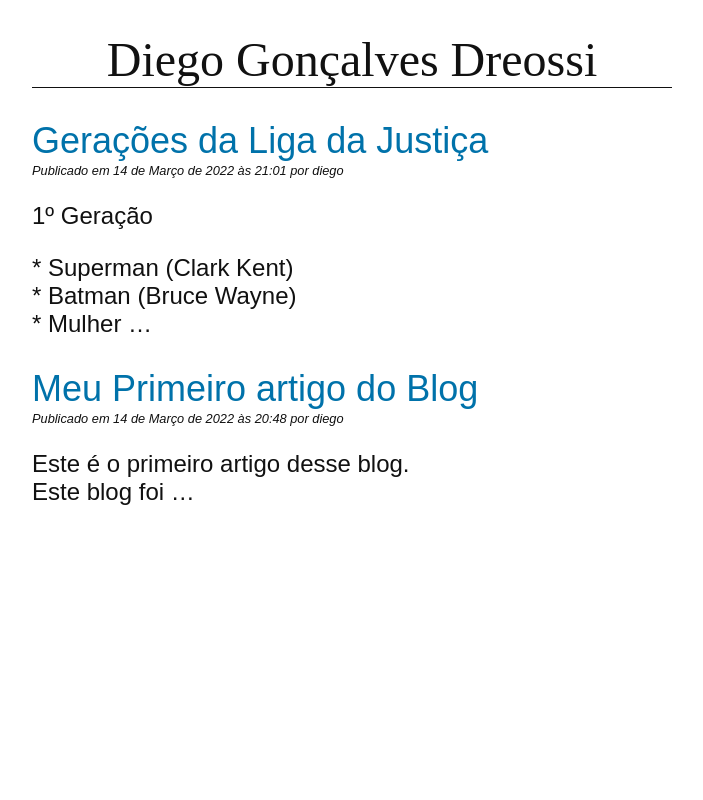
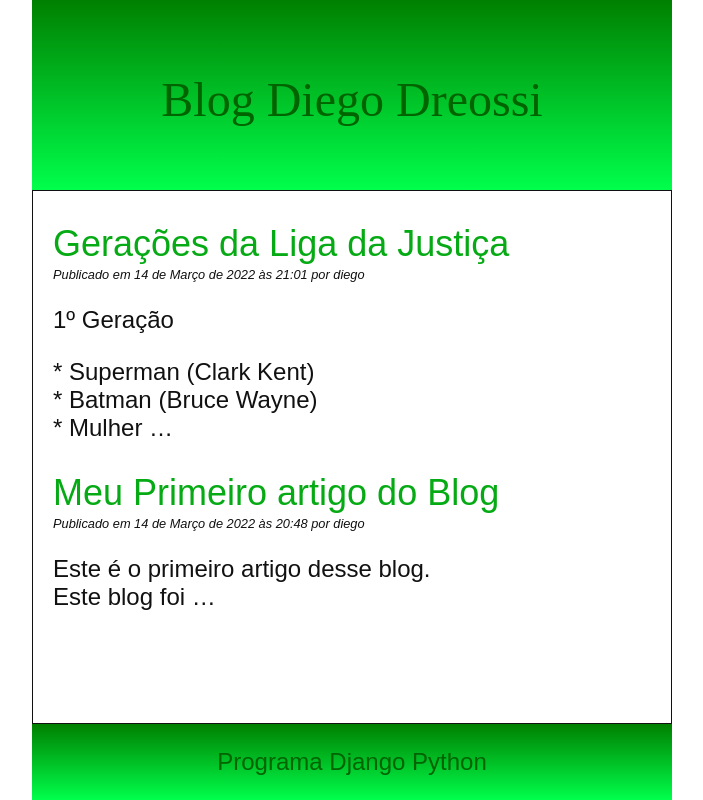
Before and after one commit to diego-goncalves-dreossi/blog-simples, a Django app: page /blog/ in a window 1280 px wide. Shown: the whole page, without its empty margins (288-991 px from the left). Run offline with Django 4.2, Linux system fonts and the light colour scheme; data comes from the database, SQL or seed files in the repository.

Commit message:
meus estilos css

```diff
--- a/blog/blogapp/static/css/blog.css
+++ b/blog/blogapp/static/css/blog.css
@@ -1,25 +1,34 @@
+/*Flex box é a tecnologia usada para manter o rodapé no fundo*/
+
+html{
+    height: 100%;
+}
+
 body {
+    height: 100%;
     margin: 0 25%;
     font-family: sans-serif;
     font-size: 1.5rem;
     color: #111111;
+    display: flex;
+    flex-direction: column;
 }
 
 h1 {
     text-align: center;
     font-family: serif;
     font-weight: normal;
-    border-bottom: 1px solid;
+    /*border-bottom: 1px solid;*/
 }
 
 h2 {
-    color: #0072aa;
+    color:#06aa14;
     font-weight: normal;
-    margin-bottom: 1px;
+    margin-bottom: 2px;
 }
 
 a {
-    color:#0072aa;
+    color:#06aa14;
     text-decoration:none;
 }
 
@@ -28,3 +37,29 @@ p.date {
     font-style: italic;
     margin-top: 1px;
 }
+
+header{
+    background-image: linear-gradient(to bottom,green,rgb(0, 255, 76)) ;
+    min-height: 150px;
+    text-align: center;
+    padding-top: 40px;
+}
+
+header h1{
+    color: darkgreen;
+}
+
+main{
+    padding: 2px 20px;
+    border: 1px solid;
+    flex: 1 0 auto
+}
+
+footer{
+    background-image: linear-gradient(to bottom,green,rgb(0, 255, 76)) ;
+    text-align: center;
+    min-height: 30px;
+    color: darkgreen;
+
+    flex-shrink: 0;
+}
--- a/blog/blogapp/templates/blogapp/base.html
+++ b/blog/blogapp/templates/blogapp/base.html
@@ -8,14 +8,15 @@
     <meta http-equiv="X-UA-Compatible" content="IE=edge">
     <meta name="viewport" content="width=device-width, initial-scale=1.0">-->
     <title>{% block title %}{% endblock %}</title>
-    <link rel="stylesheet" href="{% static 'css/blog.css'%}">
+    <link rel="stylesheet" href="{% static 'css/blog.css' %}">
 </head>
 <body>
-    <header><h1>Diego Gonçalves Dreossi</h1></header>
+    <header><h1>Blog Diego Dreossi</h1></header>
     <main>
         {% block content %}
         {% endblock %}
     </main>
+    <footer><p>Programa Django Python</p></footer>
 
 </body>
 </html>
```
